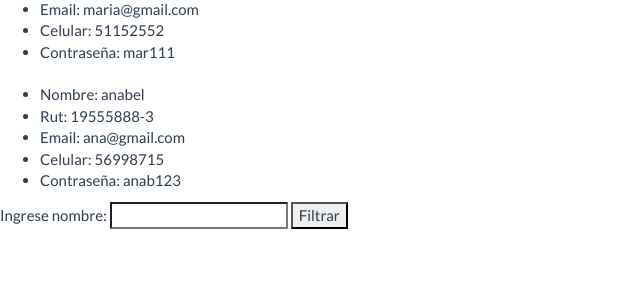
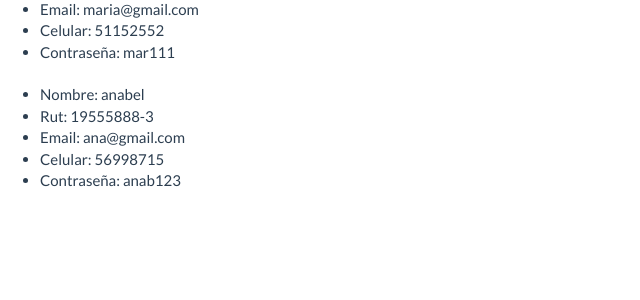
Before and after one commit to perla-jara/proyectoDjango, a Django app: page /listar_clientes in a window 1280 px wide. Shown: the part 140-440 px from the top of the page, without its empty margins (0-640 px from the left). Run offline with Django 3.2, Linux system fonts and the light colour scheme; data comes from the database, SQL or seed files in the repository; some libraries are stand-ins or nearby versions.

Commit message:
version3

```diff
--- a/app/templates/app/listar_clientes.html
+++ b/app/templates/app/listar_clientes.html
@@ -38,13 +38,6 @@
         {% endfor %}
     </ul>
 
-    <form action="/" method="POST">
-        Ingrese nombre:
-        <input type="text" name="nombre" value="{{nombre}}" />
-        <input type="submit" value="Filtrar">
-        {% csrf_token %}
-    </form>
-
 </body>
 
 </html>
```
